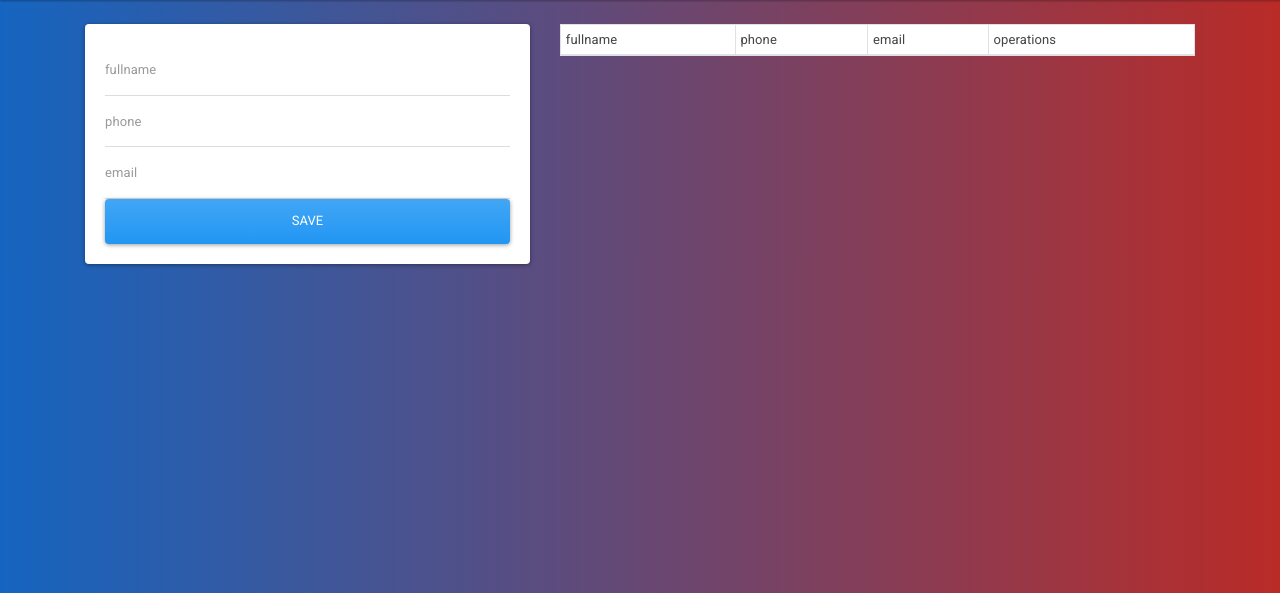
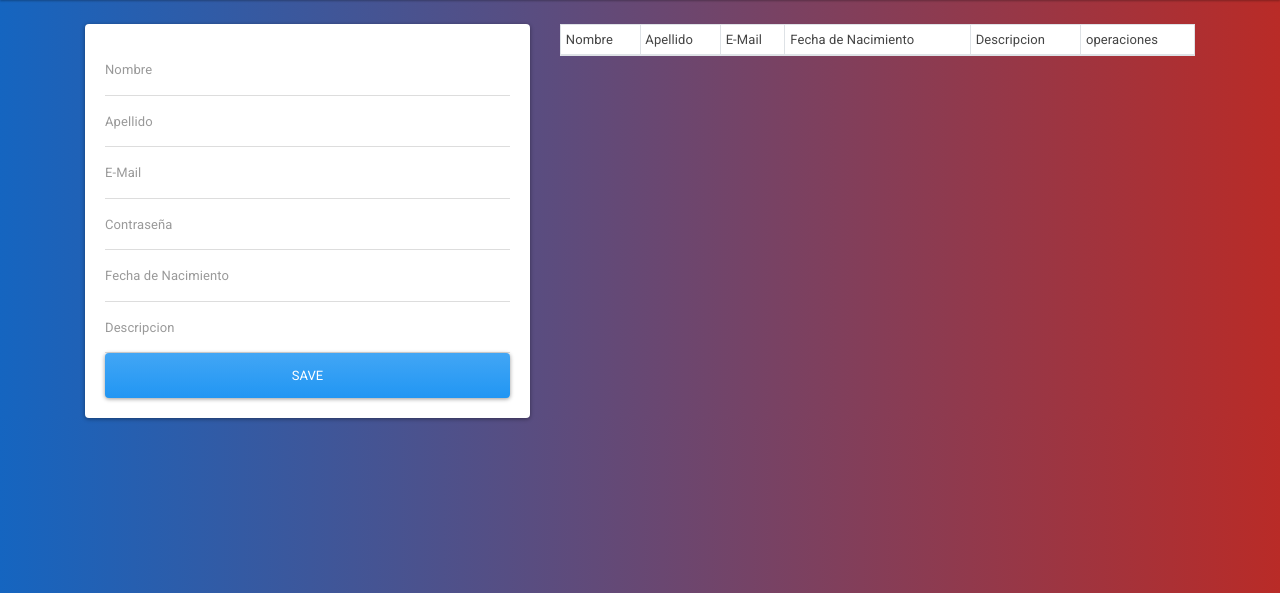
Before and after one commit to Dor-Angel/Proyecto_PA, a Flask app: page / in a window 1280 px wide. Shown: the part 79-672 px from the top of the page. Run offline with Flask 3, Linux system fonts and the light colour scheme; data that the repository does not hold is empty; some libraries are stand-ins or nearby versions.

Commit message:
Primera conexxion

```diff
--- a/App.py
+++ b/App.py
@@ -7,11 +7,11 @@ app.config['MYSQL_HOST']='localhost'
 app.config['MYSQL_PORT'] = 3307
 app.config['MYSQL_USER']='root'
 app.config['MYSQL_PASSWORD']=''
-app.config['MYSQL_DB']='flaskcontact'
+app.config['MYSQL_DB']='rentas_dvds'
 app.secret_key ='mysecretkey'
 mysql.init_app(app)
-from consultas.consulta import registrar_consultas
-registrar_consultas(app, mysql)
+from consultas.usuario import consultas_usuario
+consultas_usuario(app, mysql)
 
 if __name__ == '__main__':
     app.run(port=3000, debug=True)
--- a/consultas/usuario.py
+++ b/consultas/usuario.py
@@ -1,14 +1,13 @@
 from flask import render_template, request, redirect, url_for, flash
-from Consultas._init_ import mysql
 
-def register_routes(app):
+def consultas_usuario(app, mysql):
     @app.route('/')
     def Index():
         cur= mysql.connection.cursor()
         cur.execute('select * from usuario')
         data=cur.fetchall()
         cur.close()
-        return render_template('usuario.html',contacts=data)
+        return render_template('index.html', usuarios=data)
     @app.route('/add_usuario', methods=['POST'])
     def add_usuario():
         if request.method=='POST':
@@ -19,7 +18,7 @@ def register_routes(app):
             fecha_nac =request.form['fecha_nac']
             descripcion =request.form['descripcion']
             cur= mysql.connection.cursor()
-            cur.execute('INSERT INTO usuario (nombre,apellido,contraseña,email,fecha_nac,descripcion) VALUES (%s, %s ,%s, %s ,%s ,%s)',(nombre,apellido,email,contraseña,fecha_nac,descripcion))
+            cur.execute('INSERT INTO usuario (nombre, apellido, contraseña, email, fecha_nac, descripcion) VALUES (%s, %s ,%s, %s ,%s ,%s)',(nombre,apellido,email,contraseña,fecha_nac,descripcion))
             mysql.connection.commit()
             cur.close()
             flash('usuario agregado satisfactoriamente')
@@ -27,10 +26,10 @@ def register_routes(app):
     @app.route('/edit/<id>')
     def get_usuario(id):
         cur=mysql.connection.cursor()
-        cur.execute('select * from usuario where id={0}'.format(id)  )
+        cur.execute('select * from usuario where id_usuario={0}'.format(id)  )
         data=cur.fetchall()
         print(data[0])
-        return render_template('edit-contact.html',contact=data[0])
+        return render_template('edit_usuario.html',contact=data[0])
     @app.route('/update/<id>', methods=['POST'] )
     def update_usuario(id):
         if request.method=='POST':
@@ -41,7 +40,7 @@ def register_routes(app):
             fecha_nac =request.form['fecha_nac']
             descripcion =request.form['descripcion']
             cur=mysql.connection.cursor()
-            cur.execute('update usuario set nombre=%s, apellido=%s, email=%s contraseña=%s fecha_nac=%s descripcion=%s where id={0}'.format(id), (nombre,apellido,email,contraseña,fecha_nac,descripcion))
+            cur.execute('update usuario set nombre=%s, apellido=%s, email=%s, contraseña=%s, fecha_nac=%s, descripcion=%s where id_usuario={0}'.format(id), (nombre,apellido,email,contraseña,fecha_nac,descripcion))
             mysql.connection.commit()
             print(id)
             cur.close()
@@ -50,7 +49,7 @@ def register_routes(app):
     @app.route('/delete/<string:id>')
     def delete_usuario(id):
         cur=mysql.connection.cursor()
-        cur.execute('delete from usuario where id={0}'.format(id))
+        cur.execute('delete from usuario where id_usuario={0}'.format(id))
         mysql.connection.commit()
         cur.close()
         flash('datos eliminados satisfactoriamente')
--- a/templates/index.html
+++ b/templates/index.html
@@ -30,11 +30,14 @@
     {% endif %}
     {% endwith %}
     <div class="card card-body">
-      <form action="/add_contact"  method="post" name "datos" onSubmit="return Verificar(this)">
+      <form action="/add_usuario"  method="post" name "datos" onSubmit="return Verificar(this)">
         <div class="from-group">
-          <input type="text" name="fullname" id "fullname" placeholder="fullname" class="form-control">
-          <input type="text" name="phone" id "phone" placeholder="phone" class="form-control">
-          <input type="text" name="email" id "email" placeholder="email" class="form-control">
+          <input type="text" name="nombre" id "nombre" placeholder="Nombre" class="form-control">
+          <input type="text" name="apellido" id "apellido" placeholder="Apellido" class="form-control">
+          <input type="text" name="email" id "email" placeholder="E-Mail" class="form-control">
+          <input type="text" name="contraseña" id "contraseña" placeholder="Contraseña" class="form-control">
+          <input type="text" name="fecha_nac" id "fecha_nac" placeholder="Fecha de Nacimiento" class="form-control">
+          <input type="text" name="descripcion" id "descripcion" placeholder="Descripcion" class="form-control">
           <button type="submit" class="btn btn-primary btn-block btn-enviar" >
             save
           </button>
@@ -46,21 +49,25 @@
     <table class="table table-striped table-bordered bg-white table-sm">
       <thead>
         <tr>
-          <td>fullname</td>
-          <td>phone</td>
-          <td>email</td>
-          <td>operations</td>
+          <td>Nombre</td>
+          <td>Apellido</td>
+          <td>E-Mail</td>
+          <td>Fecha de Nacimiento</td>
+          <td>Descripcion</td>
+          <td>operaciones</td>
         </tr>
       </thead>
       <tbody>
-        {% for contact in contacts %}
+        {% for usuario in usuarios %}
         <tr>
-          <td>{{ contact.1 }} </td>
-          <td>{{ contact.2 }} </td>
-          <td>{{ contact.3 }} </td>
+          <td>{{ usuario.1 }} </td>
+          <td>{{ usuario.2 }} </td>
+          <td>{{ usuario.3 }} </td>
+          <td>{{ usuario.5 }} </td>
+          <td>{{ usuario.6 }} </td>
           <td>
-            <a href="/edit/{{contact.0}}" class="btn btn-secundary">edit</a>
-            <a href="/delete/{{contact.0}}" class="btn btn-danger btn-delete">delete</a>
+            <a href="/edit/{{usuario.0}}" class="btn btn-secundary">edit</a>
+            <a href="/delete/{{usuario.0}}" class="btn btn-danger btn-delete">delete</a>
           </td>
         </tr>
         {% endfor %}
```
Also changed, not shown: init_app.py (deleted, +0 -16 lines), templates/edit-contact.html (deleted, +0 -17 lines), templates/edit_usuario.html (added, +20 -0 lines).
